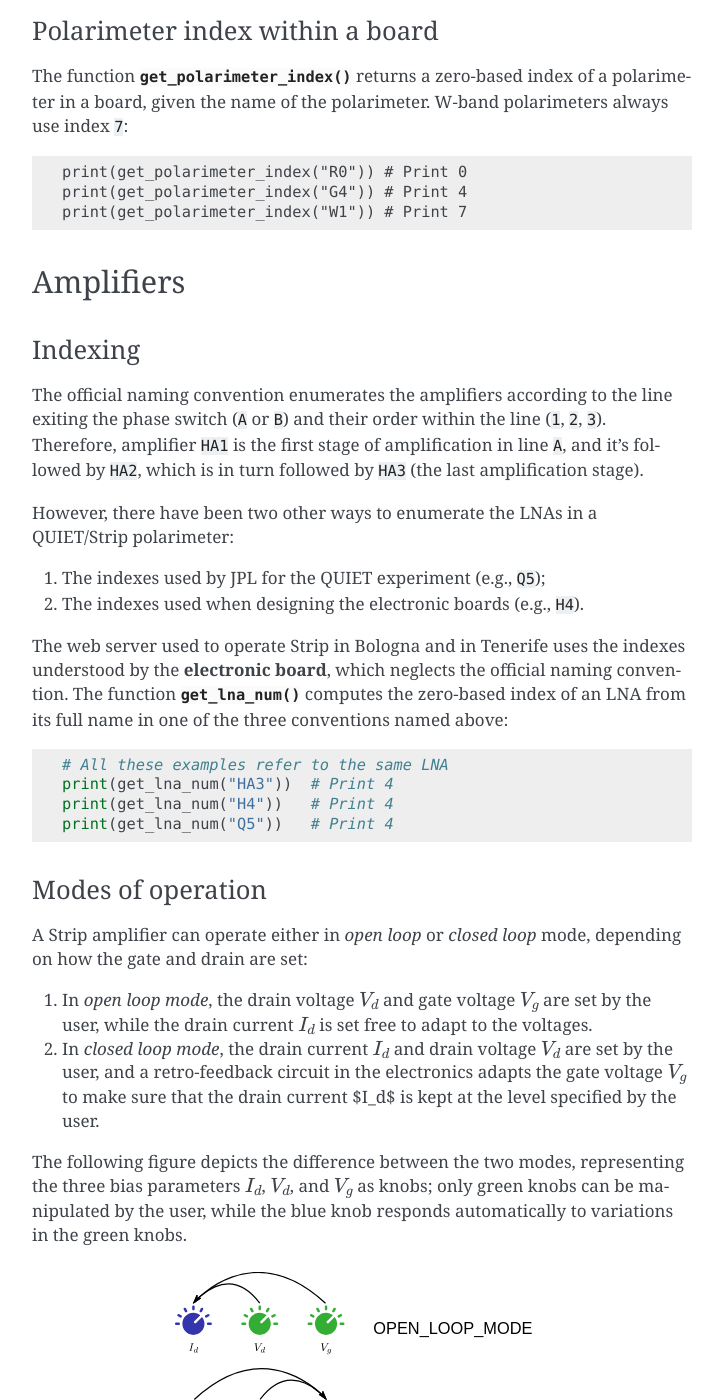
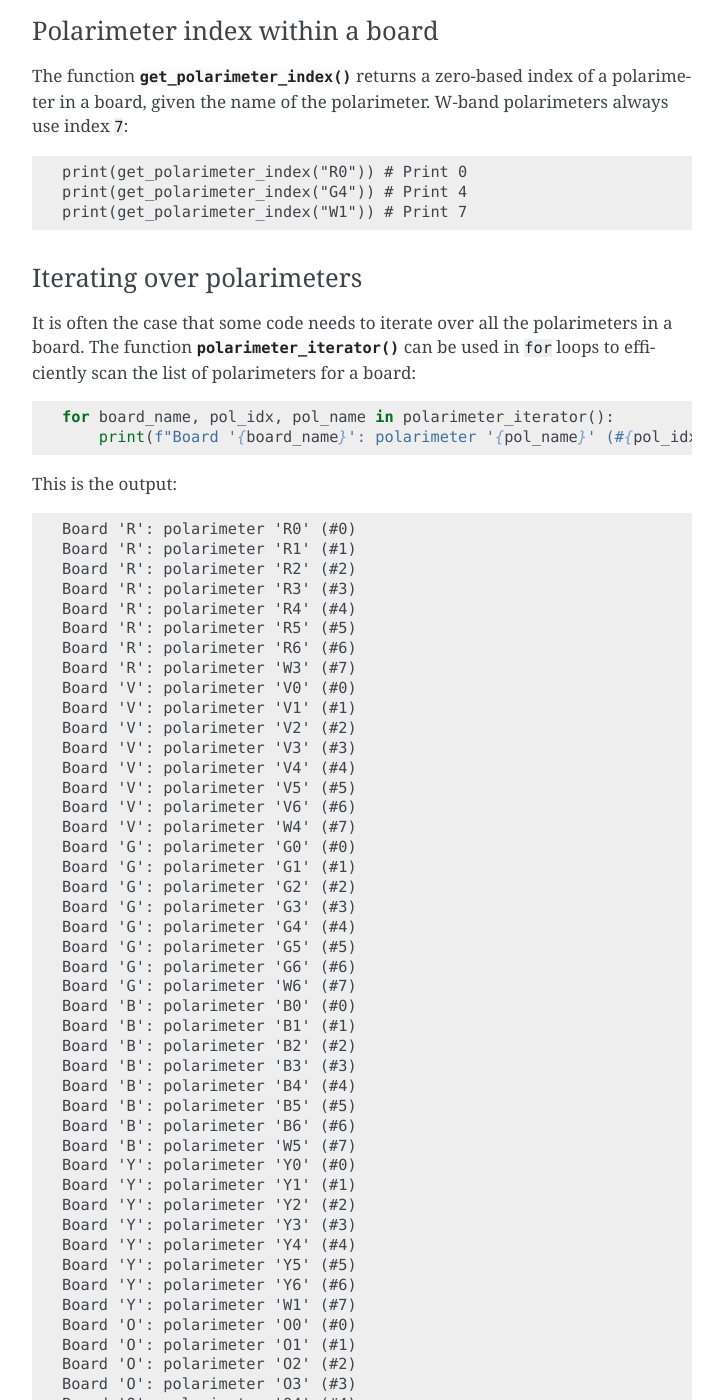
Before and after one commit to lspestrip/striptease, a Sphinx documentation site: the page built from docs/polarimeters.rst, in a window 1280 px wide and 1400 px high, scrolled down 2381 px. Shown: the whole window, without its empty margins (388-1111 px from the left). Built offline with Sphinx 7.4.7, drawn with Linux system fonts in a browser that asks for light colours; some of the changed text lies outside the part shown.

Commit message:
Add function to iterate over polarimeters (#52)

```diff
--- a/docs/polarimeters.rst
+++ b/docs/polarimeters.rst
@@ -133,6 +133,100 @@ polarimeters always use index ``7``:
   print(get_polarimeter_index("W1")) # Print 7
 
 
+Iterating over polarimeters
+~~~~~~~~~~~~~~~~~~~~~~~~~~~
+
+It is often the case that some code needs to iterate over all the
+polarimeters in a board. The function :func:`.polarimeter_iterator`
+can be used in ``for`` loops to efficiently scan the list of
+polarimeters for a board::
+
+  for board_name, pol_idx, pol_name in polarimeter_iterator():
+      print(f"Board '{board_name}': polarimeter '{pol_name}' (#{pol_idx})")
+
+This is the output:
+
+.. code-block:: none
+
+  Board 'R': polarimeter 'R0' (#0)
+  Board 'R': polarimeter 'R1' (#1)
+  Board 'R': polarimeter 'R2' (#2)
+  Board 'R': polarimeter 'R3' (#3)
+  Board 'R': polarimeter 'R4' (#4)
+  Board 'R': polarimeter 'R5' (#5)
+  Board 'R': polarimeter 'R6' (#6)
+  Board 'R': polarimeter 'W3' (#7)
+  Board 'V': polarimeter 'V0' (#0)
+  Board 'V': polarimeter 'V1' (#1)
+  Board 'V': polarimeter 'V2' (#2)
+  Board 'V': polarimeter 'V3' (#3)
+  Board 'V': polarimeter 'V4' (#4)
+  Board 'V': polarimeter 'V5' (#5)
+  Board 'V': polarimeter 'V6' (#6)
+  Board 'V': polarimeter 'W4' (#7)
+  Board 'G': polarimeter 'G0' (#0)
+  Board 'G': polarimeter 'G1' (#1)
+  Board 'G': polarimeter 'G2' (#2)
+  Board 'G': polarimeter 'G3' (#3)
+  Board 'G': polarimeter 'G4' (#4)
+  Board 'G': polarimeter 'G5' (#5)
+  Board 'G': polarimeter 'G6' (#6)
+  Board 'G': polarimeter 'W6' (#7)
+  Board 'B': polarimeter 'B0' (#0)
+  Board 'B': polarimeter 'B1' (#1)
+  Board 'B': polarimeter 'B2' (#2)
+  Board 'B': polarimeter 'B3' (#3)
+  Board 'B': polarimeter 'B4' (#4)
+  Board 'B': polarimeter 'B5' (#5)
+  Board 'B': polarimeter 'B6' (#6)
+  Board 'B': polarimeter 'W5' (#7)
+  Board 'Y': polarimeter 'Y0' (#0)
+  Board 'Y': polarimeter 'Y1' (#1)
+  Board 'Y': polarimeter 'Y2' (#2)
+  Board 'Y': polarimeter 'Y3' (#3)
+  Board 'Y': polarimeter 'Y4' (#4)
+  Board 'Y': polarimeter 'Y5' (#5)
+  Board 'Y': polarimeter 'Y6' (#6)
+  Board 'Y': polarimeter 'W1' (#7)
+  Board 'O': polarimeter 'O0' (#0)
+  Board 'O': polarimeter 'O1' (#1)
+  Board 'O': polarimeter 'O2' (#2)
+  Board 'O': polarimeter 'O3' (#3)
+  Board 'O': polarimeter 'O4' (#4)
+  Board 'O': polarimeter 'O5' (#5)
+  Board 'O': polarimeter 'O6' (#6)
+  Board 'O': polarimeter 'W2' (#7)
+  Board 'I': polarimeter 'I0' (#0)
+  Board 'I': polarimeter 'I1' (#1)
+  Board 'I': polarimeter 'I2' (#2)
+  Board 'I': polarimeter 'I3' (#3)
+  Board 'I': polarimeter 'I4' (#4)
+  Board 'I': polarimeter 'I5' (#5)
+  Board 'I': polarimeter 'I6' (#6)
+
+Valid keywords for :func:`.polarimeter_iterator` are `boards` and
+`include_q_band`/`include_w_band`, which permit to pick which boards
+to scan and to include/exclude Q and W-band polarimeters::
+
+  for _, pol_idx, pol_name in polarimeter_iterator(boards=["V"], include_w_band=False):
+      print(f"Polarimeter {pol_name} (#{pol_idx})")
+
+In this case, the output is the following:
+
+.. code-block:: none
+
+  Polarimeter V0 (#0)
+  Polarimeter V1 (#1)
+  Polarimeter V2 (#2)
+  Polarimeter V3 (#3)
+  Polarimeter V4 (#4)
+  Polarimeter V5 (#5)
+  Polarimeter V6 (#6)
+
+You can see that the W-band polarimeter of board ``V`` (``W4``) was
+not included.
+
+
 Amplifiers
 ----------
 
--- a/striptease/__init__.py
+++ b/striptease/__init__.py
@@ -52,6 +52,7 @@ from .utilities import (
     get_polarimeter_index,
     get_lna_num,
     get_lna_list,
+    polarimeter_iterator,
 )
 
 
@@ -101,4 +102,5 @@ __all__ = [
     "get_polarimeter_index",
     "get_lna_num",
     "get_lna_list",
+    "polarimeter_iterator",
 ]
```
Also changed, not shown: program_pinchoff.py (+19 -29 lines), 2 other files.
